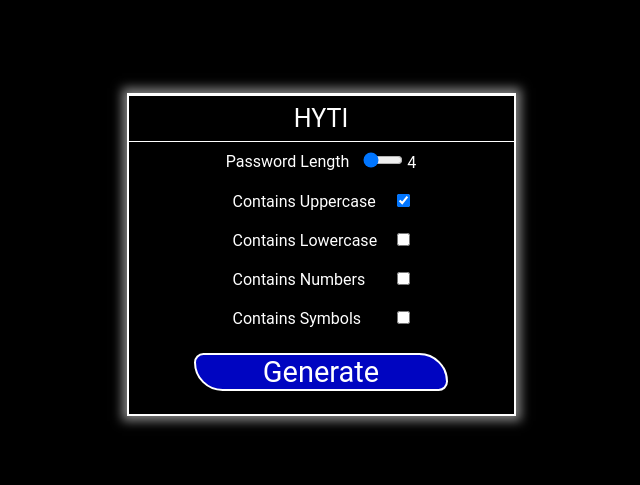
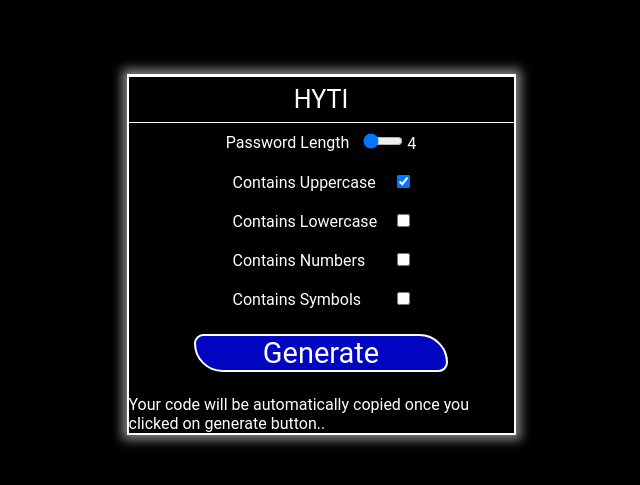
Before and after one commit to Aqib-git04/Password-generator, a plain HTML site: page index.html in a window 1280 px wide. Shown: the part 127-612 px from the top of the page, without its empty margins (319-959 px from the left). Drawn offline with Linux system fonts and the light colour scheme.

Commit message:
Update index.html

```diff
--- a/index.html
+++ b/index.html
@@ -73,6 +73,7 @@
                     Generate
                 </button>
             </div>
+            <p>Your code will be automatically copied once you clicked on generate button..</p>
         </div>
     </div>
     <script src="app.js"></script>
```
